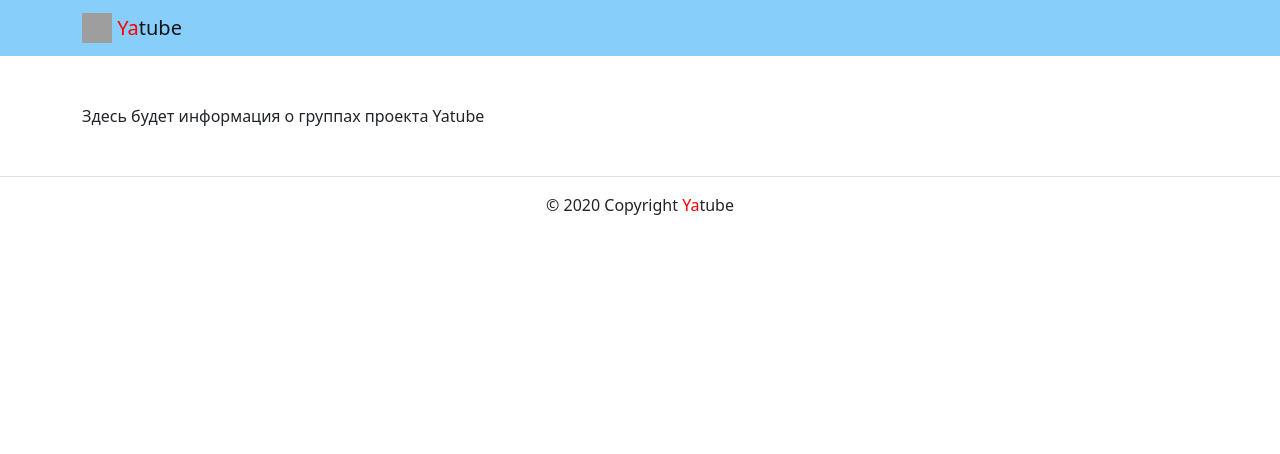
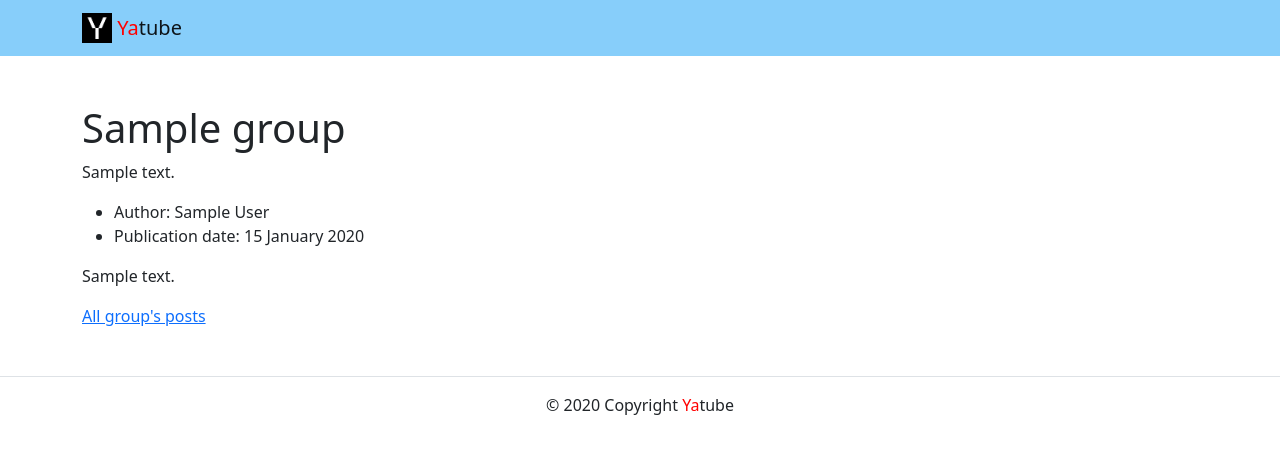
Before and after one commit to v1ntoka/yatube_project, a Django app: a page that uses templates/base.html in a window 1280 px wide. Shown: the top 454 px of the page. Run offline with Django 5.2, Linux system fonts and the light colour scheme; tables that the repository leaves empty hold one stand-in row (values such as "Sample post"); some libraries are stand-ins or nearby versions; grey boxes are pictures that could not be loaded.

Commit message:
second part completed

```diff
--- a/posts/models.py
+++ b/posts/models.py
@@ -1,8 +1,25 @@
 from django.db import models
 from django.contrib.auth.models import User
+
+
+class Group(models.Model):
+    title = models.CharField(max_length=50)
+    slug = models.SlugField()
+    description = models.TextField()
+
+    # class Meta:
+    #     ordering = ("title",)
+    #     verbose_name = "Group"
+    #     verbose_name_plural = "Groups"
+    #     unique_together = ("title", "slug")
+    #     index_together = ("title", "slug")
+
+    def __str__(self):
+        return self.title
 
 
 class Post(models.Model):
     text = models.TextField()
     pub_date = models.DateTimeField(auto_now_add=True)
     author = models.ForeignKey(User, on_delete=models.CASCADE, related_name='posts')
+    group = models.ForeignKey(Group, on_delete=models.CASCADE, related_name='groups', blank=True, null=True)
--- a/posts/urls.py
+++ b/posts/urls.py
@@ -5,6 +5,6 @@ app_name = 'posts'
 
 urlpatterns = [
     path('', views.index, name='index'),
-    path('group/', views.group, name='groups_list'),
-    path("group/<slug:slug>", views.group, name='group_detail')
+    # path('group/', views.group, name='groups_list'),
+    path("group/<slug:slug>", views.group_posts, name='group_posts')
 ]
--- a/posts/views.py
+++ b/posts/views.py
@@ -1,5 +1,5 @@
-from django.shortcuts import render
-from .models import Post
+from django.shortcuts import render, get_object_or_404
+from .models import Post, Group
 
 
 def index(request):
@@ -10,3 +10,10 @@ def index(request):
 def group(request, slug=None):
     text = "Здесь будет информация о группах проекта Yatube"
     return render(request, 'posts/group_list.html', context={'slug': slug, 'text': text})
+
+
+def group_posts(request, slug):
+    group = get_object_or_404(Group, slug=slug)
+    posts = Post.objects.filter(group=group).order_by('-pub_date')[:10]
+    context = {'group': group, 'posts': posts}
+    return render(request, 'posts/group_list.html', context=context)
--- a/templates/base.html
+++ b/templates/base.html
@@ -6,15 +6,14 @@
     <!-- Сайт готов работать с мобильными устройствами -->
     <meta name="viewport" content="width=device-width, initial-scale=1">
     <!-- Загружаем фав-иконки -->
-    <link rel="icon" href="img/fav/fav.ico" type="image">
-    <link rel="apple-touch-icon" sizes="180x180" href="img/fav/apple-touch-icon.png">
-    <link rel="icon" type="image/png" sizes="32x32" href="img/fav/favicon-32x32.png">
-    <link rel="icon" type="image/png" sizes="16x16" href="img/fav/favicon-16x16.png">
+    <link rel="icon" href="{% static 'img/fav/favicon.ico' %}" type="image">
+    <link rel="apple-touch-icon" sizes="180x180" href="{% static 'img/fav/apple-touch-icon.png' %}">
+    <link rel="icon" type="image/png" sizes="32x32" href="{% static 'img/fav/favicon-32x32.png' %}">
+    <link rel="icon" type="image/png" sizes="16x16" href="{% static 'img/fav/favicon-16x16.png' %}">
     <meta name="msapplication-TileColor" content="#da532c">
     <meta name="theme-color" content="#ffffff">
     <!-- Подключен файл со стандартными стилями бустрап -->
     <link rel="stylesheet" href="{% static 'css/bootstrap.min.css' %}">
-    <title>Последние обновления на сайте</title>
     <title>{% block title %}{% endblock %}</title>
 </head>
 <body>
--- a/templates/includes/header.html
+++ b/templates/includes/header.html
@@ -1,10 +1,11 @@
+{% load static %}
 <!-- Использованы классы бустрапа для создания типовой навигации с логотипом -->
 <!-- В дальнейшем тут будет создано полноценное меню -->
 <nav class="navbar navbar-light" style="background-color: lightskyblue">
     <div class="container">
         <!-- ссылка должна вести на главную страницу -->
         <a class="navbar-brand" href="{% url 'posts:index' %}">
-            <img src="img/logo.png" width="30" height="30" class="d-inline-block align-top" alt="">
+            <img src="{% static 'img/logo.png' %}" width="30" height="30" class="d-inline-block align-top" alt="">
             <!-- тег span используется для добавления нужных стилей отдельным участкам текста -->
             <span style="color:red">Ya</span>tube
         </a>
--- a/templates/posts/group_list.html
+++ b/templates/posts/group_list.html
@@ -1,14 +1,30 @@
 {% extends 'base.html' %}
 
 {% block title %}
-    Записи сообщества
+    Записи сообщества {{ group.title }}
 {% endblock %}
 
 {% block content %}
     <main>
-        <!-- класс py-5 создает отступы сверху и снизу блока -->
         <div class="container py-5">
-            {{ text }}
+            <h1>{{ group.title }}</h1>
+            <p>{{ group.description }}</p>
+            {% for post in posts %}
+                <ul>
+                    <li>
+                        Author: {{ post.author.get_full_name }}
+                    </li>
+                    <li>
+                        Publication date: {{ post.pub_date|date:"d E Y" }}
+                    </li>
+                </ul>
+                <p>{{ post.text }}</p>
+                <a href="">All group's posts</a>
+                {% if not forloop.last %}
+                    <hr>
+                {% endif %}
+            {% endfor %}
+
         </div>
     </main>
 {% endblock %}
```
Also changed, not shown: posts/admin.py (+10 -2 lines), templates/posts/index.html (+18 -1 lines), posts/migrations/0002_group_post_group.py (added), posts/migrations/0003_remove_post_group.py (added), posts/migrations/0004_post_group.py (added), posts/static/img/fav/android-chrome-192x192.png (added), posts/static/img/fav/android-chrome-256x256.png (added), posts/static/img/fav/apple-touch-icon.png (added), posts/static/img/fav/favicon-16x16.png (added), posts/static/img/fav/favicon-32x32.png (added), posts/static/img/fav/favicon.ico (added), posts/static/img/fav/mstile-150x150.png (added), posts/static/img/fav/safari-pinned-tab.svg (added), posts/static/img/logo.png (added).
